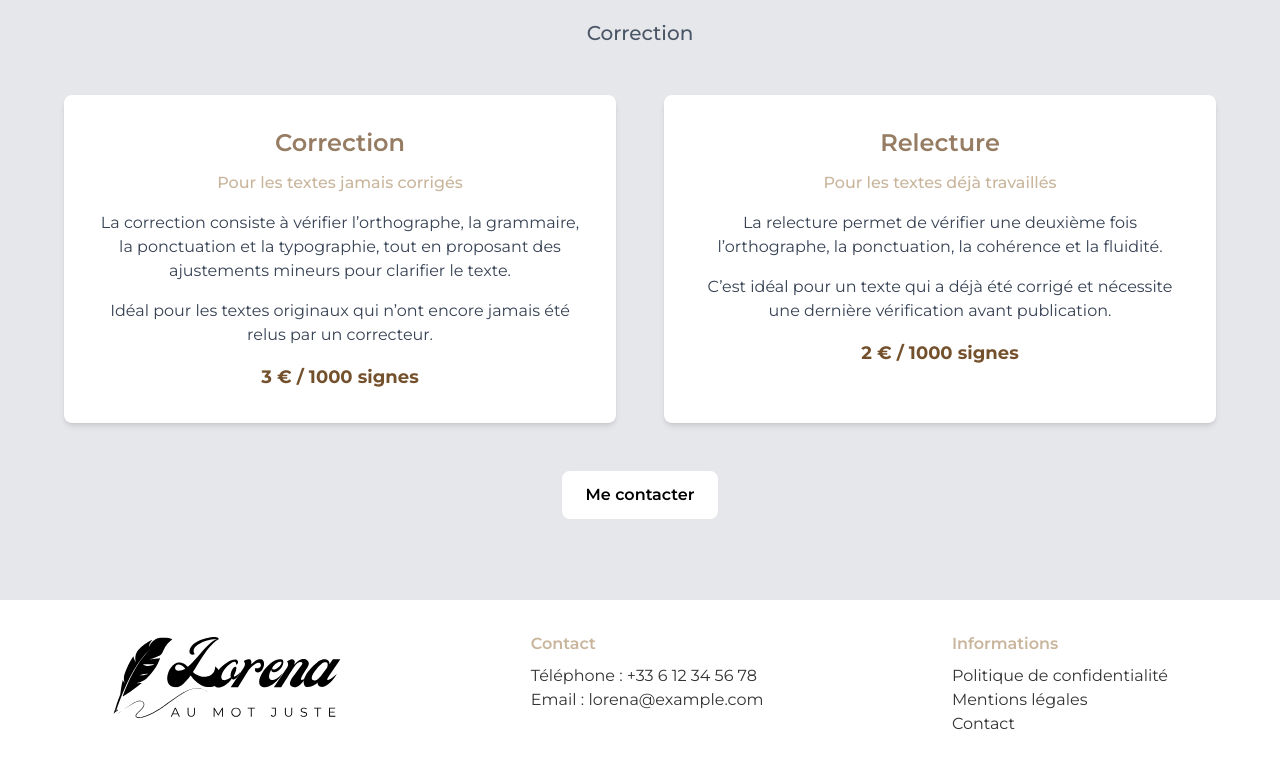
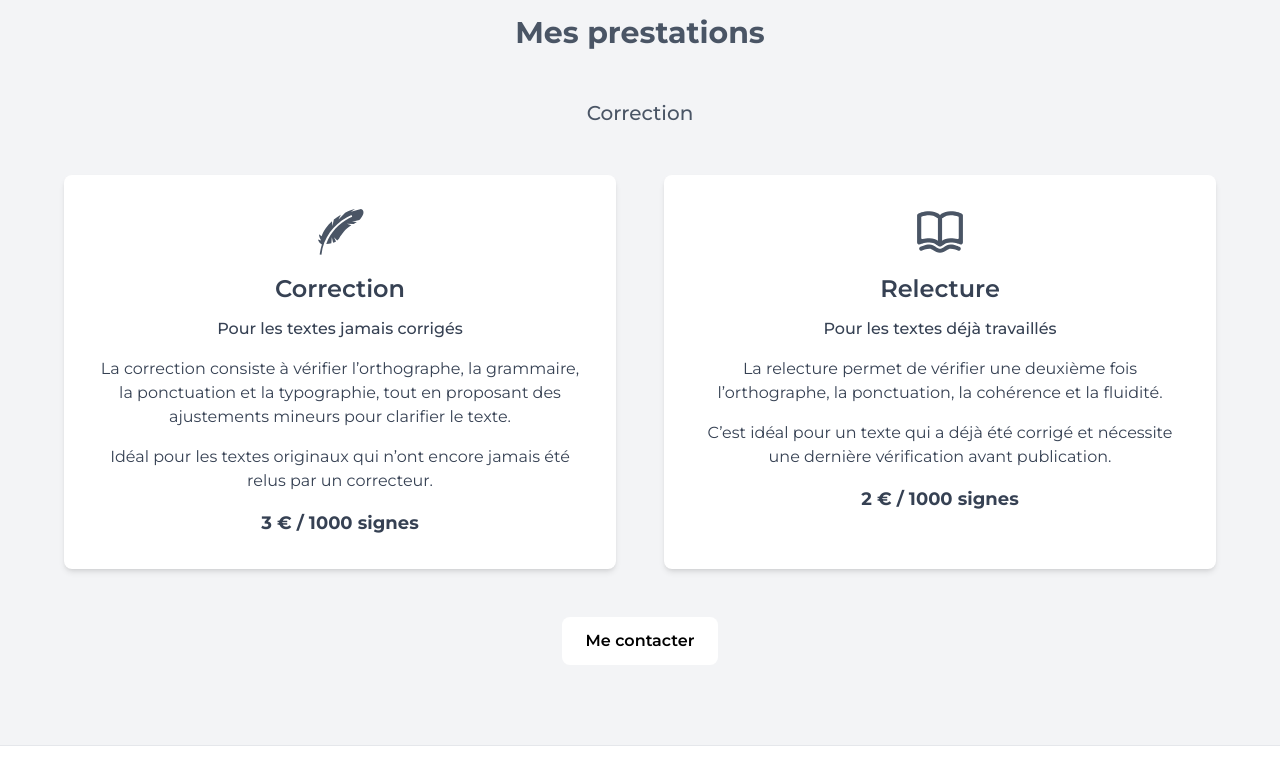
Before and after one commit to EthwallLo/lorena-website-correction, a Next.js app: page / in a window 1280 px wide. Shown: the part 1560-2330 px from the top of the page. Built offline with nearby package versions, Linux system fonts and the light colour scheme.

Commit message:
LGU : modifications icônes

```diff
--- a/app/footer.tsx
+++ b/app/footer.tsx
@@ -8,13 +8,13 @@ export default function Footer() {
         </div>
 
         <div className="text-[#333333] flex flex-col items-start">
-          <h4 className="font-semibold mb-2 text-[#C9B59C]">Contact</h4>
+          <h4 className="font-semibold mb-2 text-gray-800">Contact</h4>
           <p>Téléphone : <a href="tel:+33612345678" className="hover:underline">+33 6 12 34 56 78</a></p>
           <p>Email : <a href="mailto:lorena@example.com" className="hover:underline">lorena@example.com</a></p>
         </div>
 
         <div className="text-[#333333] flex flex-col items-start">
-          <h4 className="font-semibold mb-2 text-[#C9B59C]">Informations</h4>
+          <h4 className="font-semibold mb-2 text-gray-800">Informations</h4>
           <ul>
             <li><a href="/politique-confidentialite" className="hover:underline">Politique de confidentialité</a></li>
             <li><a href="/mentions-legales" className="hover:underline">Mentions légales</a></li>
--- a/app/page.tsx
+++ b/app/page.tsx
@@ -6,7 +6,7 @@ export default function HomePage() {
 
       {/* Ajouter packs + section accessibilité + infos à comprendre tarifs*/}
 
-      <section className="w-full relative h-[60vh] flex justify-center items-center" style={{ backgroundImage: "url('/image-carnet.jpg')", backgroundSize: "cover", backgroundPosition: "center" }}>
+      <section className="w-full relative h-[70vh] flex justify-center items-center" style={{ backgroundImage: "url('/image-carnet.jpg')", backgroundSize: "cover", backgroundPosition: "center" }}>
         <div className="absolute inset-0 bg-black/10"></div> {/* voile noir réduit */}
         <div className="relative z-10 flex flex-col justify-center items-center h-full text-center px-6">
           <h1 className="text-4xl md:text-5xl font-bold mb-2 text-gray-800">Au mot juste</h1>
@@ -41,24 +41,27 @@ export default function HomePage() {
         </div>
       </section>
 
-      <section id="prestations" className="bg-gray-200 justify-center items-center" style={{ minHeight: "70vh", paddingTop: "8rem",  paddingBottom: "5rem"}}>
+      <section id="prestations" className="bg-[##F7F3EA] justify-center items-center" style={{ minHeight: "70vh", paddingTop: "8rem",  paddingBottom: "5rem"}}>
         <h2 className="text-3xl font-bold text-center mb-12 text-gray-600">Mes prestations</h2>
+
         <p className="text-lg md:text-xl text-center mb-12 text-gray-600 font-medium">Correction</p>
         <div className="grid md:grid-cols-2 gap-12 max-w-6xl mx-auto">
           <div className="bg-white shadow-md rounded-lg p-8 text-center hover:scale-105 transition-transform duration-300">
-            <h3 className="text-2xl font-semibold mb-3 text-[#957C62]">Correction</h3>
-            <h4 className="text-[#C9B59C] font-medium mb-4">Pour les textes jamais corrigés</h4>
+            <img src="/plume.svg" alt="Icône plume" className="w-[50px] mx-auto mb-4" />
+            <h3 className="text-2xl font-semibold mb-3 text-gray-700">Correction</h3>
+            <h4 className="text-gray-700 font-medium mb-4">Pour les textes jamais corrigés</h4>
             <p className="text-gray-700 mb-4">La correction consiste à vérifier l’orthographe, la grammaire, la ponctuation et la typographie, tout en proposant des ajustements mineurs pour clarifier le texte.</p>
             <p className="text-gray-700 mb-4">Idéal pour les textes originaux qui n’ont encore jamais été relus par un correcteur.</p>
-            <p className="text-[#74512D] font-bold text-lg">3 € / 1000 signes</p>
+            <p className="text-gray-700 font-bold text-lg">3 € / 1000 signes</p>
           </div>
 
           <div className="bg-white shadow-md rounded-lg p-8 text-center hover:scale-105 transition-transform duration-300">
-            <h3 className="text-2xl font-semibold mb-3 text-[#957C62]">Relecture</h3>
-            <h4 className="text-[#C9B59C] font-medium mb-4">Pour les textes déjà travaillés</h4>
+            <img src="/livre.svg" alt="Icône plume" className="w-[50px] mx-auto mb-4"/>
+            <h3 className="text-2xl font-semibold mb-3 text-gray-700">Relecture</h3>
+            <h4 className="text-gray-700 font-medium mb-4">Pour les textes déjà travaillés</h4>
             <p className="text-gray-700 mb-4">La relecture permet de vérifier une deuxième fois l’orthographe, la ponctuation, la cohérence et la fluidité.</p>
             <p className="text-gray-700 mb-4">C’est idéal pour un texte qui a déjà été corrigé et nécessite une dernière vérification avant publication.</p>
-            <p className="text-[#74512D] font-bold text-lg">2 € / 1000 signes</p>
+            <p className="text-gray-700 font-bold text-lg">2 € / 1000 signes</p>
           </div>
         </div>
 
```
Also changed, not shown: public/livre.svg (added), public/plume.svg (added).
